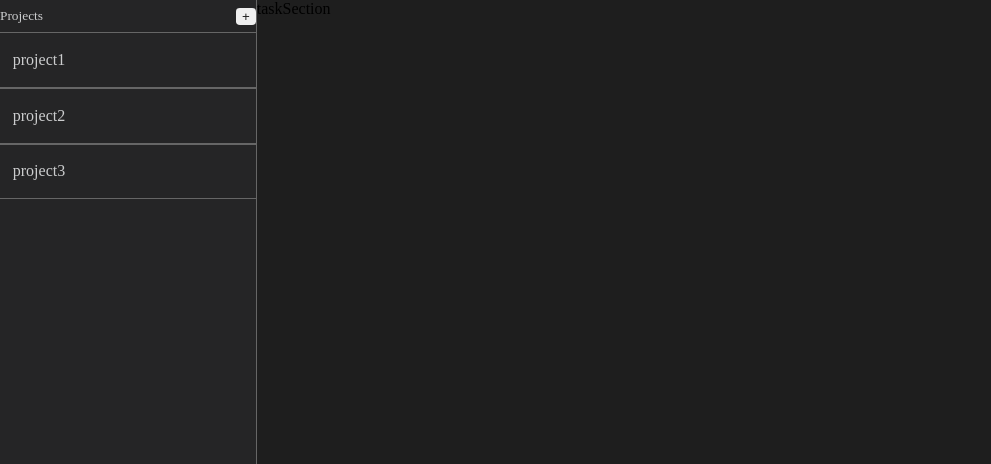
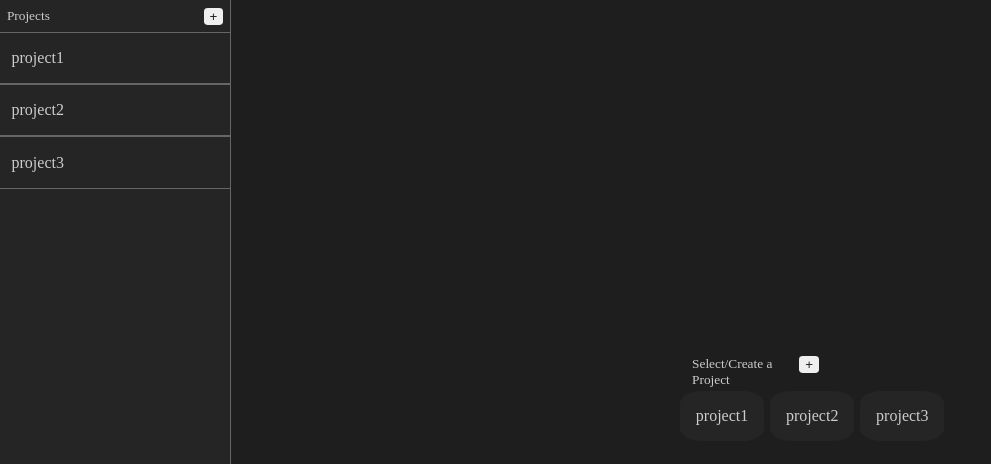
Before and after one commit to anmol1115/task-app-tauri, a React (Vite) app: page / in a window 1280 px wide. Shown: the top 464 px of the page, without its empty margins (0-991 px from the left). Built offline with nearby package versions, Linux system fonts and the light colour scheme.

Commit message:
Added No projects component and some parts of tasks component

```diff
--- a/src/App.css
+++ b/src/App.css
@@ -9,9 +9,43 @@
     flex-direction: row;
 }
 
+.no-project {
+    display: flex;
+    justify-content: center;
+    align-items: center;
+    flex-direction: column;
+    flex: 4;
+    padding: 5%;
+}
+
+.no-project-title {
+    color: rgb(204, 205, 206);
+    display: flex;
+    flex-direction: row;
+}
+
+.no-project-title > * {
+    margin-left: 5%;
+    margin-right: 5%;
+}
+
 .project-container {
     flex: 1;
     background-color: rgba(37, 37, 38, 1);
+}
+
+.project-button-container {
+    display: flex;
+    flex-direction: row;
+}
+
+.project-button-container > * {
+    border-radius: 25%;
+    padding: 10%;
+    margin: 2%;
+    background-color: rgba(37, 37, 38, 1);
+    cursor: pointer;
+    color:rgb(204, 205, 206);
 }
 
 .task-container {
@@ -25,6 +59,8 @@
     justify-content: space-between;
     align-items: center;
     height: 4vh;
+    padding-left: 3%;
+    padding-right: 3%;
 }
 
 .title-bar > * {
@@ -48,4 +84,37 @@
     color: rgb(204, 205, 206);
     overflow: hidden;
     white-space: nowrap;
+    cursor: pointer;
 }
+
+.task-title {
+    background-color: rgba(37, 37, 38, 1);
+    height: 2vh;
+    display: flex;
+    justify-content: center;
+}
+
+.task-title > small {
+    color: rgb(204, 205, 206);
+    padding-left: 3%;
+    padding-right: 3%;
+}
+
+.task-wrapper {
+    display: flex;
+    flex-direction: row;
+    justify-content: center;
+    height: calc(100vh - 2vh);
+}
+
+.width-full {
+    width: 100%;
+}
+
+.task-wrapper-title {
+    background-color: rgba(37, 37, 38, 1);
+    width: 100%;
+    display: flex;
+    justify-content: center;
+    color: rgb(204, 205, 206);
+}
--- a/src/App.jsx
+++ b/src/App.jsx
@@ -2,6 +2,7 @@ import React, { useState, useEffect } from 'react'
 import ProjectSection from './components/ProjectSection'
 import TaskSection from './components/taskSection'
 import data from './dummyData'
+import NoProject from './NoProject'
 
 import './App.css'
 
@@ -12,7 +13,6 @@ function App() {
 
   useEffect(() => {
     if (selectedProject) {
-      console.log(selectedProject)
       for (let i = 0; i < data.length; i++) {
         if (data[i]._id === selectedProject) {
           setTasks(data[i].tasks)
@@ -23,18 +23,15 @@ function App() {
 
   }, [selectedProject])
 
-  useEffect(() => {
-    console.log(tasks)
-
-  }, [tasks])
-
-
-
   return (
     <div className='main-container'>
       <ProjectSection projects={projects} setSelectedProject={setSelectedProject}/>
       <div className='vertical-separator'></div>
-      <TaskSection />
+      {
+        selectedProject ?
+        <TaskSection/> :
+        <NoProject projects={projects} setSelectedProject={setSelectedProject}/>
+      }
     </div>
   )
 }
--- /dev/null
+++ b/src/NoProject.jsx
@@ -0,0 +1,23 @@
+import React from 'react'
+
+function NoProject(props) {
+  let {projects, setSelectedProject} = props
+  return (
+    <div className='no-project'>
+        <div className='no-project-title'>
+            <small>Select/Create a Project</small>
+            <button>+</button>
+        </div>
+        <div className='project-button-container'>
+            {
+                projects.map(element => {
+                    let [_id, name] = element
+                    return <div key={_id} onClick={_=>{setSelectedProject(_id)}}>{name}</div>
+                })
+            }
+        </div>
+    </div>
+  )
+}
+
+export default NoProject
--- a/src/components/TaskSection.jsx
+++ b/src/components/TaskSection.jsx
@@ -1,9 +1,18 @@
 import React from 'react'
+import Tasks from './Tasks'
 
 function TaskSection() {
   return (
     <div className='task-container'>
-        taskSection
+        <div className='task-title'>
+          <small>Tasks</small>
+          <button>+</button>
+        </div>
+        <div className='task-wrapper'>
+          <Tasks title={'Pending Tasks'}/>
+          <div className='vertical-separator'></div>
+          <Tasks title={'Completed Tasks'}/>
+        </div>
     </div>
   )
 }
--- /dev/null
+++ b/src/components/Tasks.jsx
@@ -0,0 +1,12 @@
+import React from 'react'
+
+function Tasks(props) {
+  let {title} = props
+  return (
+    <div className='width-full'>
+      <div className='task-wrapper-title'>{title}</div>
+    </div>
+  )
+}
+
+export default Tasks
```
Also changed, not shown: src/components/Task.jsx (added, +9 -0 lines).
